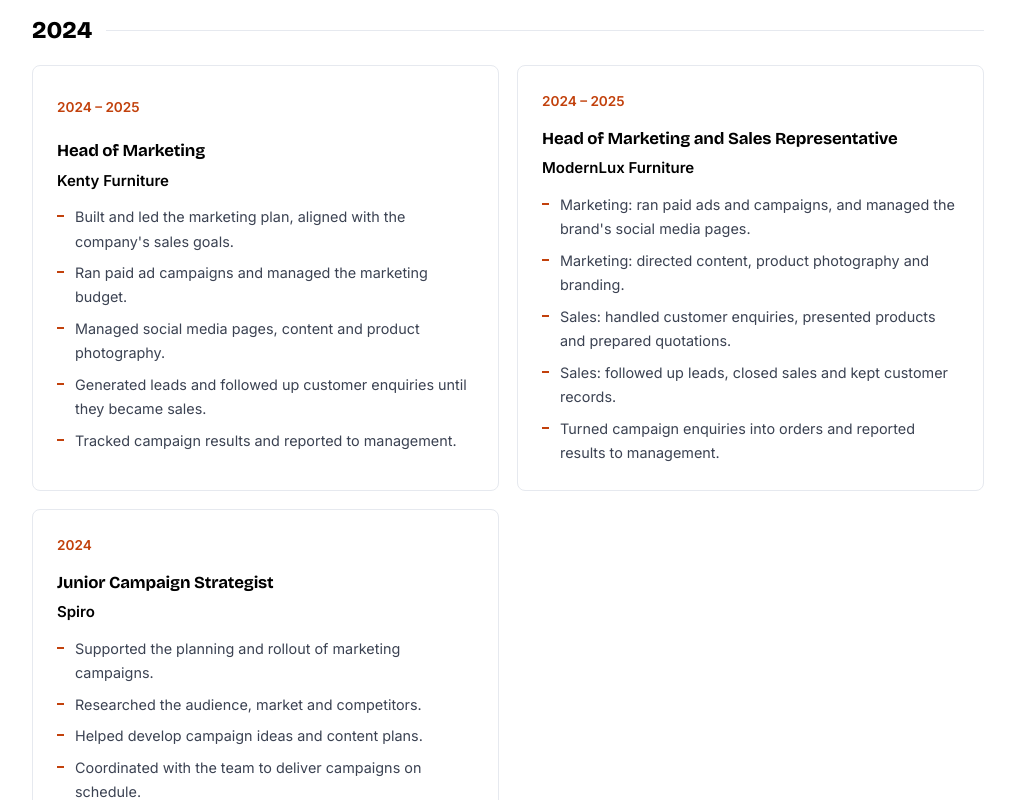
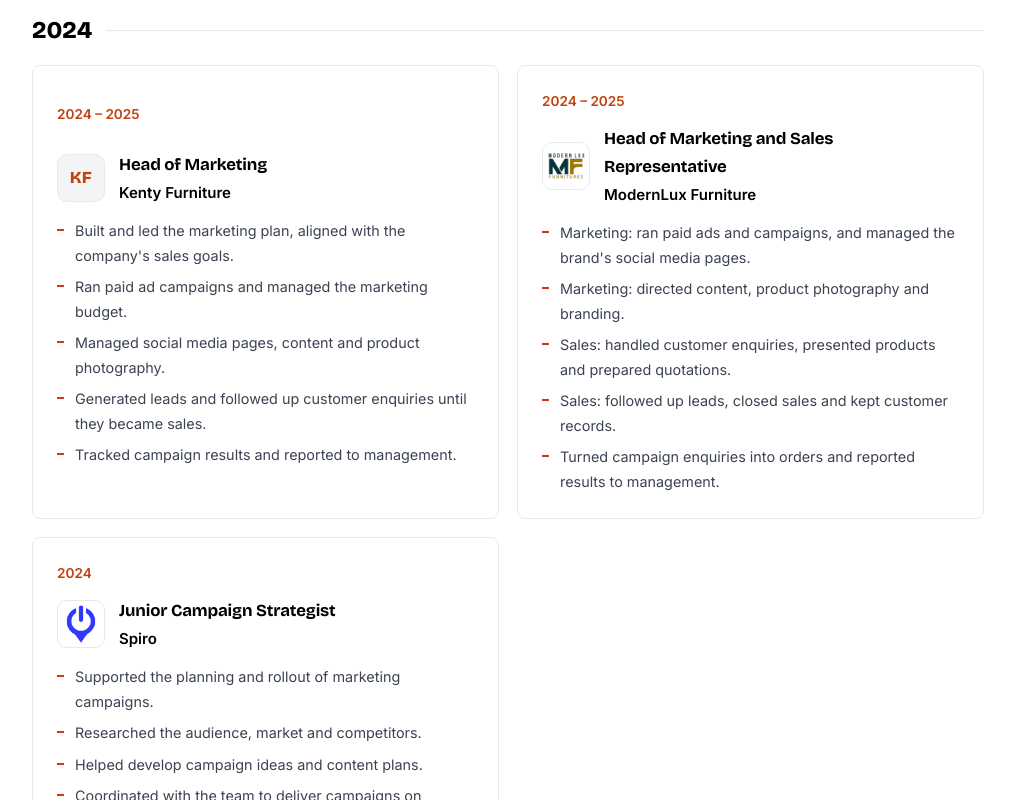
Before and after one commit to 25ELIJAH/elijahjames-portfolio, a Nuxt app: page / in a window 1280 px wide. Shown: the part 4720-5520 px from the top of the page, without its empty margins (132-1147 px from the left). Built offline with nearby package versions, Linux system fonts and the light colour scheme.

Commit message:
Experience: company logos (Modern Lux, Spiro) and initials badges for the rest
Co-Authored-By: Claude Sonnet 5.5 <noreply@anthropic.com>

```diff
--- a/assets/css/main.css
+++ b/assets/css/main.css
@@ -367,3 +367,16 @@ h3 { font-weight: 700; letter-spacing: -0.01em; }
 .tool span { font-size: 0.74rem; font-weight: 600; color: var(--text); line-height: 1.2; }
 .tool:hover { transform: translateY(-4px); border-color: var(--line); background: var(--bg); box-shadow: 0 10px 22px rgba(27, 34, 48, 0.08); }
 .tool:hover img { transform: scale(1.12); }
+
+/* Experience: company logos */
+.xp-head { display: flex; align-items: center; gap: 14px; margin-bottom: 14px; }
+.xp-head h3 { margin-bottom: 0; }
+.xp-head .xp-company { margin-bottom: 0; }
+.xp-logo {
+  flex: none; width: 48px; height: 48px; border-radius: 10px; border: 1px solid var(--line);
+  background: #fff; object-fit: contain; padding: 4px;
+}
+.xp-initials {
+  display: grid; place-items: center; padding: 0; background: var(--tint); color: var(--heading);
+  font-family: "Bricolage Grotesque", "Inter", sans-serif; font-size: 1.05rem; font-weight: 800; letter-spacing: 0.02em;
+}
--- a/components/ExperienceSection.vue
+++ b/components/ExperienceSection.vue
@@ -10,6 +10,15 @@ const groups = computed(() => {
   }
   return [...map.entries()].map(([year, roles]) => ({ year, roles }));
 });
+
+// Initials shown when a company has no logo file.
+const initials = (name: string) =>
+  name
+    .split(/\s+/)
+    .slice(0, 2)
+    .map((w) => w[0])
+    .join("")
+    .toUpperCase();
 </script>
 
 <template>
@@ -32,8 +41,14 @@ const groups = computed(() => {
                 <span v-if="r.current" class="xp-now">Current</span>
               </div>
               <div class="xp-body">
-                <h3>{{ r.title }}</h3>
-                <p class="xp-company">{{ r.company }}</p>
+                <div class="xp-head">
+                  <img v-if="r.logo" class="xp-logo" :src="r.logo" :alt="`${r.company} logo`" width="48" height="48" loading="lazy" />
+                  <span v-else class="xp-logo xp-initials" aria-hidden="true">{{ initials(r.company) }}</span>
+                  <div>
+                    <h3>{{ r.title }}</h3>
+                    <p class="xp-company">{{ r.company }}</p>
+                  </div>
+                </div>
                 <ul class="xp-duties">
                   <li v-for="d in r.duties" :key="d">{{ d }}</li>
                 </ul>
--- a/data/site.ts
+++ b/data/site.ts
@@ -229,6 +229,7 @@ export type Role = {
   title: string;
   period: string;
   year: string; // group heading
+  logo?: string; // file in public/logos; initials badge is shown when missing
   current?: boolean;
   duties: string[];
 };
@@ -307,6 +308,7 @@ export const experience: Role[] = [
   },
   {
     company: "ModernLux Furniture",
+    logo: "/logos/modern-lux.png",
     title: "Head of Marketing and Sales Representative",
     period: "2024 – 2025",
     year: "2024",
@@ -320,6 +322,7 @@ export const experience: Role[] = [
   },
   {
     company: "Spiro",
+    logo: "/logos/spiro.png",
     title: "Junior Campaign Strategist",
     period: "2024",
     year: "2024",
```
Also changed, not shown: public/logos/modern-lux.png (added), public/logos/spiro.png (added).
